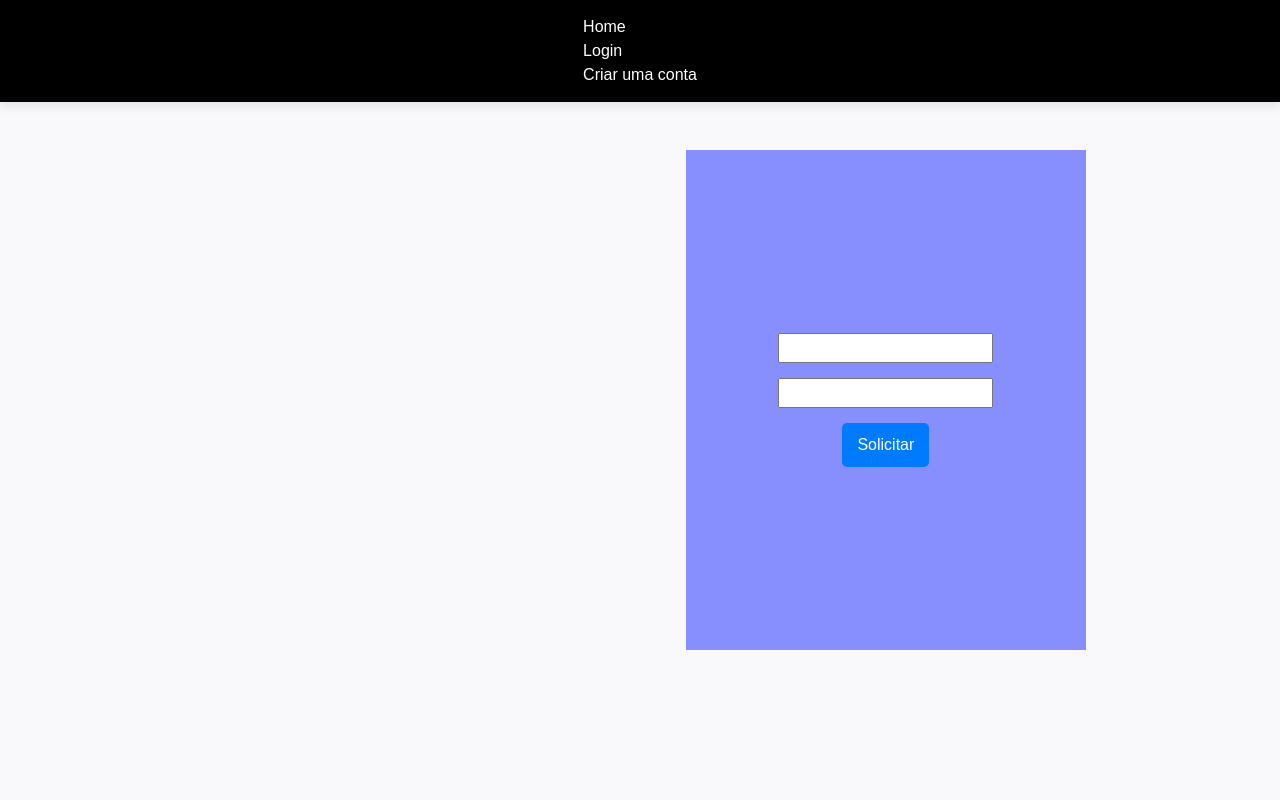
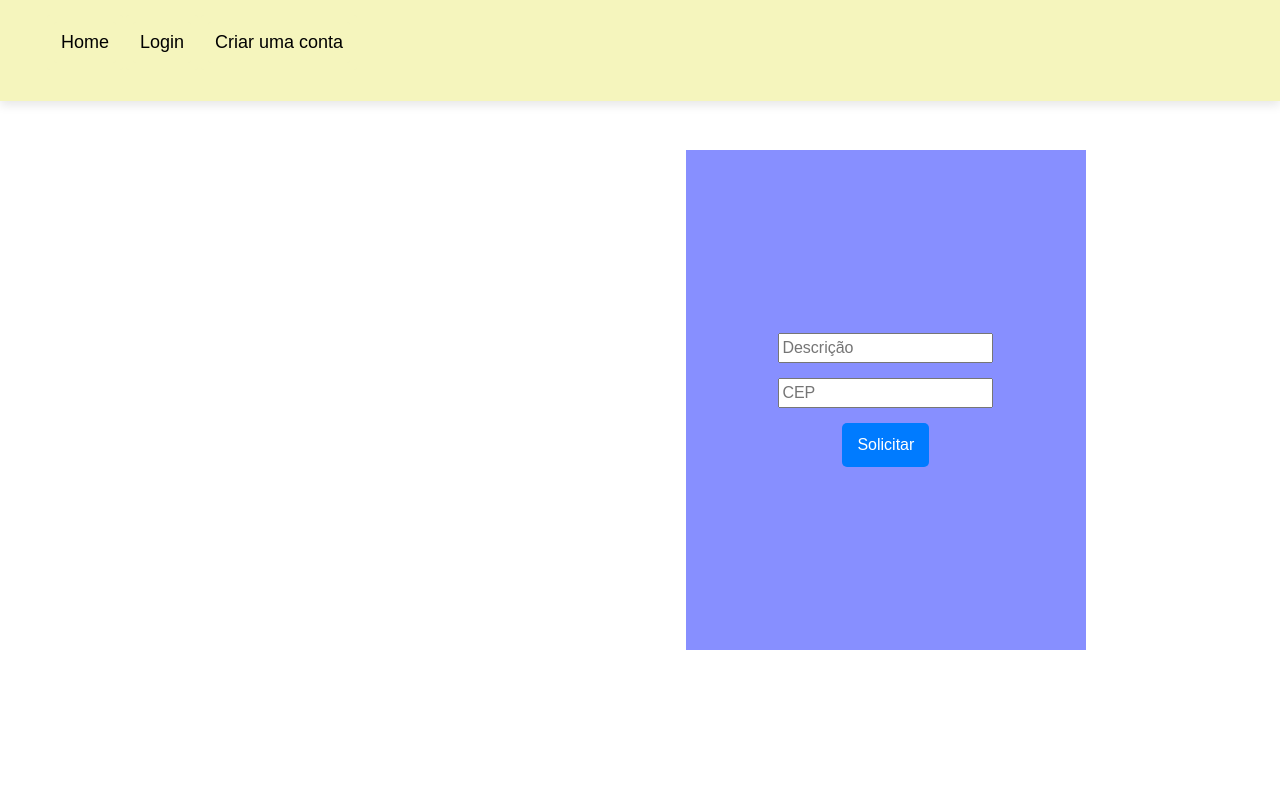
Before and after one commit to sampaioRayssa/intwebannualproject, a Flask app: page /createdelivery in a window 1280 px wide. Run offline with Flask 3, Linux system fonts and the light colour scheme.

Commit message:
Mematando

```diff
--- a/app.py
+++ b/app.py
@@ -108,8 +108,8 @@ def deliverer():
 def createdelivery():
     if request.method == "POST":
         cliente = session['cpf']
-        destinatario = request.form["descricao"]
-        descricao = request.form["destinatario"]
+        destinatario = request.form["destinatario"]
+        descricao = request.form["descricao"]
 
         deliverys.create(cliente, destinatario, descricao)
 
--- a/static/css/style.css
+++ b/static/css/style.css
@@ -5,7 +5,7 @@
 
 body {
     font-family: Arial, sans-serif;
-    background-color: hsl(240, 20%, 98%);
+    background-color: hsl(0, 0%, 100%);
     margin: 0;
     padding: 0;
     display: flex;
@@ -13,32 +13,38 @@ body {
 }
 
 nav {
-    background: rgb(0, 0, 0);
+    background-color: #F5F5BD;
     position: fixed;
     display: flex;
-    justify-content:space-around;
     top: 0;
     width: 100%;
     padding: 15px;
-    gap: 40px;
     box-shadow: 0 4px 10px rgba(0, 0, 0, 0.1);
 
 }
 
 
-ul{
+nav ul{
+
+    justify-content: space-between;
+    gap: 3px;
+    display: inline-block;
     list-style: none;
-    padding: 0;
-    margin: 0;
     display: flex;
-    gap: 15px;
-    display: inline;
-    border-radius: 10px black;
+    margin-right: 20px;
+
 }
 
 li, a{
+    background-color: #F5F5BD;
+    padding: 7px 7px;
+    font-size: 18px;
+    border: none;
+    border-radius: 3px;
+    display: flex;
     text-decoration: none;
-    color: white;
+    color: rgb(0, 0, 0);
+    justify-content: center;
 
 }
 
--- a/templates/base.html
+++ b/templates/base.html
@@ -9,8 +9,6 @@
 </head>
 <body>
     <nav>
-            <div>
-                <div>
         <ul>
             <li>
                 <a class="#" aria-current="page" href="{{url_for("index")}}">Home</a>
@@ -40,9 +38,6 @@
             {% endif %}
 
         </ul>
-
-                </div>
-            </div>
     </nav>
 
     {% block container%}
--- a/templates/create_delivery.html
+++ b/templates/create_delivery.html
@@ -6,8 +6,8 @@
 
 <h1>Criar Entrega</h1>
 <form action="{{url_for('createdelivery')}}" method="POST" >
-    <input type="text" name="destinatario">
-    <input type="text" name="descricao">
+    <input type="text" name="descricao" placeholder="Descrição">
+    <input type="text" name="destinatario" placeholder="CEP">
     <button type="submit">Solicitar</button>
 </form>
 
```
Also changed, not shown: database/entregas.json (+3 -35 lines). Lines whose indentation alone changed are shown as unchanged.
